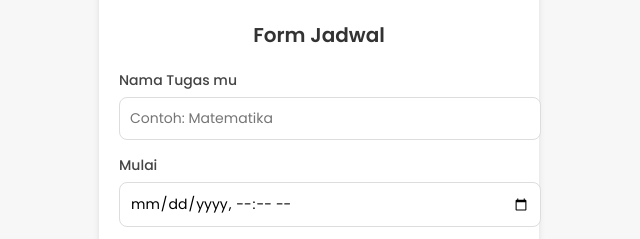
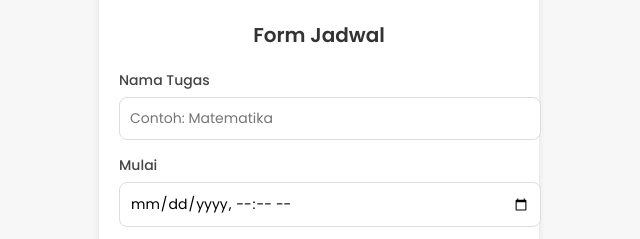
Before and after one commit to cheyayu/planner, a plain HTML site: page index.html in a window 1280 px wide. Shown: the part 139-378 px from the top of the page, 321-961 px from the left. Drawn offline with Linux system fonts and the light colour scheme.

Commit message:
Update index.html

```diff
--- a/index.html
+++ b/index.html
@@ -109,7 +109,7 @@
     <div class="form">
       <h2>Form Jadwal</h2>
       <div class="form-group">
-        <label for="taskName">Nama Tugas mu</label>
+        <label for="taskName">Nama Tugas</label>
         <input type="text" id="taskName" placeholder="Contoh: Matematika" />
       </div>
       <div class="form-group">
```
